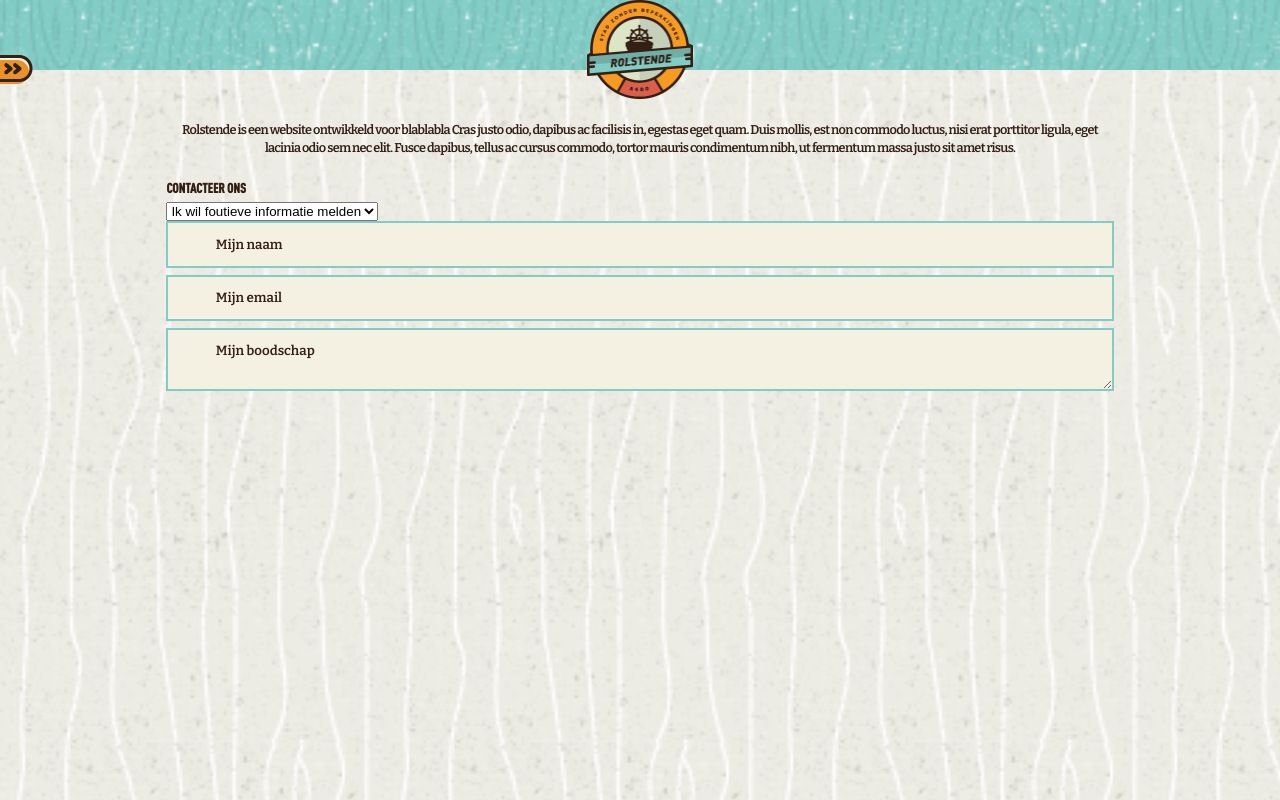
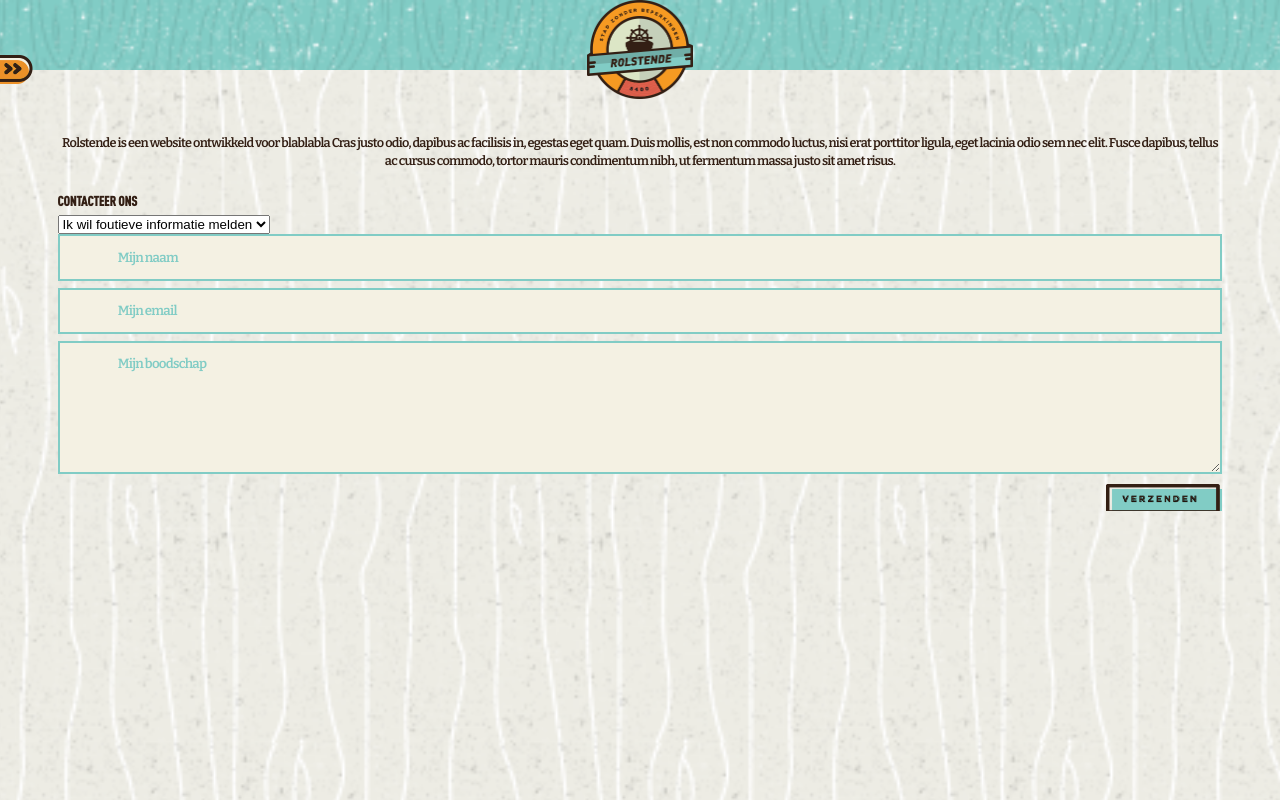
Before and after one commit to pieterbeulque/rolstende, a PHP site: page /info.htm in a window 1280 px wide. Run offline with PHP 8.4, Linux system fonts and the light colour scheme; some libraries are stand-ins or nearby versions.

Commit message:
Submit button

```diff
--- a/app/src/css/style.css
+++ b/app/src/css/style.css
@@ -1,4 +1,4 @@
-/* line 17, ../../../../../../../../../../../Library/Ruby/Gems/1.8/gems/compass-0.12.2/frameworks/compass/stylesheets/compass/reset/_utilities.scss */
+/* line 17, ../../../../../../../Library/Ruby/Gems/1.8/gems/compass-0.12.2/frameworks/compass/stylesheets/compass/reset/_utilities.scss */
 html, body, div, span, applet, object, iframe,
 h1, h2, h3, h4, h5, h6, p, blockquote, pre,
 a, abbr, acronym, address, big, cite, code,
@@ -20,45 +20,45 @@ time, mark, audio, video {
   vertical-align: baseline;
 }
 
-/* line 22, ../../../../../../../../../../../Library/Ruby/Gems/1.8/gems/compass-0.12.2/frameworks/compass/stylesheets/compass/reset/_utilities.scss */
+/* line 22, ../../../../../../../Library/Ruby/Gems/1.8/gems/compass-0.12.2/frameworks/compass/stylesheets/compass/reset/_utilities.scss */
 html {
   line-height: 1;
 }
 
-/* line 24, ../../../../../../../../../../../Library/Ruby/Gems/1.8/gems/compass-0.12.2/frameworks/compass/stylesheets/compass/reset/_utilities.scss */
+/* line 24, ../../../../../../../Library/Ruby/Gems/1.8/gems/compass-0.12.2/frameworks/compass/stylesheets/compass/reset/_utilities.scss */
 ol, ul {
   list-style: none;
 }
 
-/* line 26, ../../../../../../../../../../../Library/Ruby/Gems/1.8/gems/compass-0.12.2/frameworks/compass/stylesheets/compass/reset/_utilities.scss */
+/* line 26, ../../../../../../../Library/Ruby/Gems/1.8/gems/compass-0.12.2/frameworks/compass/stylesheets/compass/reset/_utilities.scss */
 table {
   border-collapse: collapse;
   border-spacing: 0;
 }
 
-/* line 28, ../../../../../../../../../../../Library/Ruby/Gems/1.8/gems/compass-0.12.2/frameworks/compass/stylesheets/compass/reset/_utilities.scss */
+/* line 28, ../../../../../../../Library/Ruby/Gems/1.8/gems/compass-0.12.2/frameworks/compass/stylesheets/compass/reset/_utilities.scss */
 caption, th, td {
   text-align: left;
   font-weight: normal;
   vertical-align: middle;
 }
 
-/* line 30, ../../../../../../../../../../../Library/Ruby/Gems/1.8/gems/compass-0.12.2/frameworks/compass/stylesheets/compass/reset/_utilities.scss */
+/* line 30, ../../../../../../../Library/Ruby/Gems/1.8/gems/compass-0.12.2/frameworks/compass/stylesheets/compass/reset/_utilities.scss */
 q, blockquote {
   quotes: none;
 }
-/* line 103, ../../../../../../../../../../../Library/Ruby/Gems/1.8/gems/compass-0.12.2/frameworks/compass/stylesheets/compass/reset/_utilities.scss */
+/* line 103, ../../../../../../../Library/Ruby/Gems/1.8/gems/compass-0.12.2/frameworks/compass/stylesheets/compass/reset/_utilities.scss */
 q:before, q:after, blockquote:before, blockquote:after {
   content: "";
   content: none;
 }
 
-/* line 32, ../../../../../../../../../../../Library/Ruby/Gems/1.8/gems/compass-0.12.2/frameworks/compass/stylesheets/compass/reset/_utilities.scss */
+/* line 32, ../../../../../../../Library/Ruby/Gems/1.8/gems/compass-0.12.2/frameworks/compass/stylesheets/compass/reset/_utilities.scss */
 a img {
   border: none;
 }
 
-/* line 116, ../../../../../../../../../../../Library/Ruby/Gems/1.8/gems/compass-0.12.2/frameworks/compass/stylesheets/compass/reset/_utilities.scss */
+/* line 116, ../../../../../../../Library/Ruby/Gems/1.8/gems/compass-0.12.2/frameworks/compass/stylesheets/compass/reset/_utilities.scss */
 article, aside, details, figcaption, figure, footer, header, hgroup, menu, nav, section, summary {
   display: block;
 }
@@ -146,7 +146,7 @@ body {
   width: 20px;
   -webkit-transform-origin: bottom;
 }
-/* line 83, ../scss/style.scss */
+/* line 81, ../scss/style.scss */
 .top .pull {
   width: 33px;
   height: 29px;
@@ -156,18 +156,18 @@ body {
   top: 100%;
   margin-top: -15px;
 }
-/* line 92, ../scss/style.scss */
+/* line 90, ../scss/style.scss */
 .top .pull a {
   width: 100%;
   height: 100%;
   display: block;
 }
-/* line 98, ../scss/style.scss */
+/* line 96, ../scss/style.scss */
 .top .pull.activef {
   background: url(../img/pull_02.png) no-repeat;
   background-size: 100%;
 }
-/* line 104, ../scss/style.scss */
+/* line 102, ../scss/style.scss */
 .top .switch {
   width: 82px;
   height: 31px;
@@ -180,19 +180,19 @@ body {
   margin-left: -85px;
   margin-top: -14px;
 }
-/* line 115, ../scss/style.scss */
+/* line 113, ../scss/style.scss */
 .top .switch a {
   width: 100%;
   height: 100%;
   display: block;
 }
-/* line 121, ../scss/style.scss */
+/* line 119, ../scss/style.scss */
 .top .switch.active {
   background: url(../img/switch_01.png) no-repeat;
   background-size: 100%;
 }
 
-/* line 129, ../scss/style.scss */
+/* line 127, ../scss/style.scss */
 .zoek {
   width: 85px;
   height: 15px;
@@ -203,7 +203,7 @@ body {
   -o-background-size: 100%;
   background-size: 100%;
 }
-/* line 136, ../scss/style.scss */
+/* line 134, ../scss/style.scss */
 .zoek p {
   color: #331f14;
   font-family: 'DIN Condensed';
@@ -211,18 +211,18 @@ body {
   text-align: center;
 }
 
-/* line 144, ../scss/style.scss */
+/* line 142, ../scss/style.scss */
 .container, .list-header {
   margin: 30px auto;
   width: 74%;
 }
 
-/* line 149, ../scss/style.scss */
+/* line 147, ../scss/style.scss */
 .wide-container, .list-header {
   width: 91%;
 }
 
-/* line 153, ../scss/style.scss */
+/* line 151, ../scss/style.scss */
 .app {
   background-image: url("../img/patterns/white-wood.png");
   -webkit-background-size: 30%;
@@ -230,12 +230,12 @@ body {
   -o-background-size: 30%;
   background-size: 30%;
 }
-/* line 157, ../scss/style.scss */
+/* line 155, ../scss/style.scss */
 .red-wood .app {
   background-image: url("../img/patterns/red-wood.png");
 }
 
-/* line 162, ../scss/style.scss */
+/* line 160, ../scss/style.scss */
 h2 {
   font-family: 'DIN Condensed';
   font-size: .9em;
@@ -243,25 +243,25 @@ h2 {
   text-transform: uppercase;
 }
 
-/* line 169, ../scss/style.scss */
+/* line 167, ../scss/style.scss */
 p {
   font-size: .85em;
   line-height: 1.4;
   letter-spacing: -0.7px;
 }
-/* line 174, ../scss/style.scss */
+/* line 172, ../scss/style.scss */
 p a {
   color: #e96452;
   text-decoration: none;
 }
 
-/* line 180, ../scss/style.scss */
+/* line 178, ../scss/style.scss */
 .introduction {
-  margin: 4em 0 2em;
+  margin: 5em 0 2em;
   text-align: center;
 }
 
-/* line 185, ../scss/style.scss */
+/* line 183, ../scss/style.scss */
 #overlay {
   width: 100%;
   height: 100%;
@@ -271,24 +271,24 @@ p a {
   pointer-events: none;
   text-align: center;
 }
-/* line 193, ../scss/style.scss */
+/* line 191, ../scss/style.scss */
 #overlay img {
   padding-top: 40px;
   width: 50%;
 }
 
 @-webkit-keyframes logo-animatie {
-  /* line 202, ../scss/style.scss */
+  /* line 198, ../scss/style.scss */
   0% {
     -webkit-transform: rotate(-10deg);
   }
 
-  /* line 206, ../scss/style.scss */
+  /* line 202, ../scss/style.scss */
   50% {
     -webkit-transform: rotate(10deg);
   }
 
-  /* line 210, ../scss/style.scss */
+  /* line 206, ../scss/style.scss */
   100% {
     -webkit-transform: rotate(-10deg);
   }
@@ -354,13 +354,34 @@ input, textarea {
   color: #331f14;
   font-family: 'Bitter';
   font-weight: bold;
+  letter-spacing: -0.75px;
 }
 
-/* line 20, ../scss/modules/_form.scss */
+/* line 21, ../scss/modules/_form.scss */
+textarea {
+  height: 10em;
+}
+
+/* line 25, ../scss/modules/_form.scss */
+input[type="submit"] {
+  background-color: transparent;
+  background-image: url("../img/submit-button.png");
+  -webkit-background-size: 100%;
+  -moz-background-size: 100%;
+  -o-background-size: 100%;
+  background-size: 100%;
+  border: 0;
+  float: right;
+  height: 27px;
+  width: 101px;
+}
+
+/* line 35, ../scss/modules/_form.scss */
 ::-webkit-input-placeholder {
-  color: #331f14;
+  color: #81ccc5;
   font-family: 'Bitter';
   font-weight: bold;
+  letter-spacing: -0.75px;
 }
 
 /* line 1, ../scss/modules/_buttons.scss */
--- a/app/src/info.htm
+++ b/app/src/info.htm
@@ -32,7 +32,7 @@
                 <div class="info"><a href="#"></a></div>
             </header>
 
-            <div class="container">
+            <div class="wide-container container">
                 <p class="introduction">
                     Rolstende is een website ontwikkeld voor blablabla Cras justo odio, dapibus ac facilisis in, egestas eget quam. Duis mollis, est non commodo luctus, nisi erat porttitor ligula, eget lacinia odio sem nec elit. Fusce dapibus, tellus ac cursus commodo, tortor mauris condimentum nibh, ut fermentum massa justo sit amet risus.
                 </p>
@@ -55,6 +55,8 @@
                         <label for="message">Mijn boodschap</label>
                         <textarea name="message" id="message" placeholder="Mijn boodschap"></textarea>
                     </div>
+                    <div>
+                        <input type="submit" value="" name="info-submit" />
                 </form>
             </div>
 
--- a/app/src/scss/modules/_form.scss
+++ b/app/src/scss/modules/_form.scss
@@ -12,13 +12,29 @@ input, textarea {
     margin-bottom: .5em;
     padding: 1em 5%;
     width: 100%;
-   color: $brown;
-   font-family: 'Bitter';
-   font-weight: bold;
+    color: $brown;
+    font-family: 'Bitter';
+    font-weight: bold;
+    letter-spacing: -0.75px;
+}
+
+textarea {
+    height: 10em;
+}
+
+input[type="submit"] {
+    background-color: transparent;
+    background-image: url('../img/submit-button.png');
+    @include background-size(100%);
+    border: 0;
+    float: right;
+    height: 27px;
+    width: 101px;
 }
 
 ::-webkit-input-placeholder {
-   color: $brown;
-   font-family: 'Bitter';
-   font-weight: bold;
+    color: $blue;
+    font-family: 'Bitter';
+    font-weight: bold;
+    letter-spacing: -0.75px;
 }
--- a/app/src/scss/modules/_loader.scss
+++ b/app/src/scss/modules/_loader.scss
@@ -30,5 +30,4 @@
     margin: 40px auto;
     text-align: center;
     -webkit-transform-origin: top;
-
 }
--- a/app/src/scss/style.scss
+++ b/app/src/scss/style.scss
@@ -71,11 +71,9 @@ body {
             position: absolute;
             top: 43px;
             left: 42px;
-                -webkit-animation: logo-animatie 3s infinite ease-in-out;
-                width: 20px;
-                -webkit-transform-origin: bottom;
-
-
+            -webkit-animation: logo-animatie 3s infinite ease-in-out;
+            width: 20px;
+            -webkit-transform-origin: bottom;
             }
 
     }
@@ -178,7 +176,7 @@ p {
 }
 
 .introduction {
-    margin: 4em 0 2em;
+    margin: 5em 0 2em;
     text-align: center;
 }
 
@@ -196,8 +194,6 @@ p {
     }
 }
 
-
-
 @-webkit-keyframes logo-animatie {
     0% {
         -webkit-transform: rotate(-10deg);
@@ -212,10 +208,7 @@ p {
     }
 }
 
-
-
-
-@import "modules/_loader.scss";
+@import "modules/_loader";
 @import "modules/_form";
 @import "modules/_buttons";
 @import "modules/_headings";
```
Also changed, not shown: app/src/img/submit-button.png (added).
